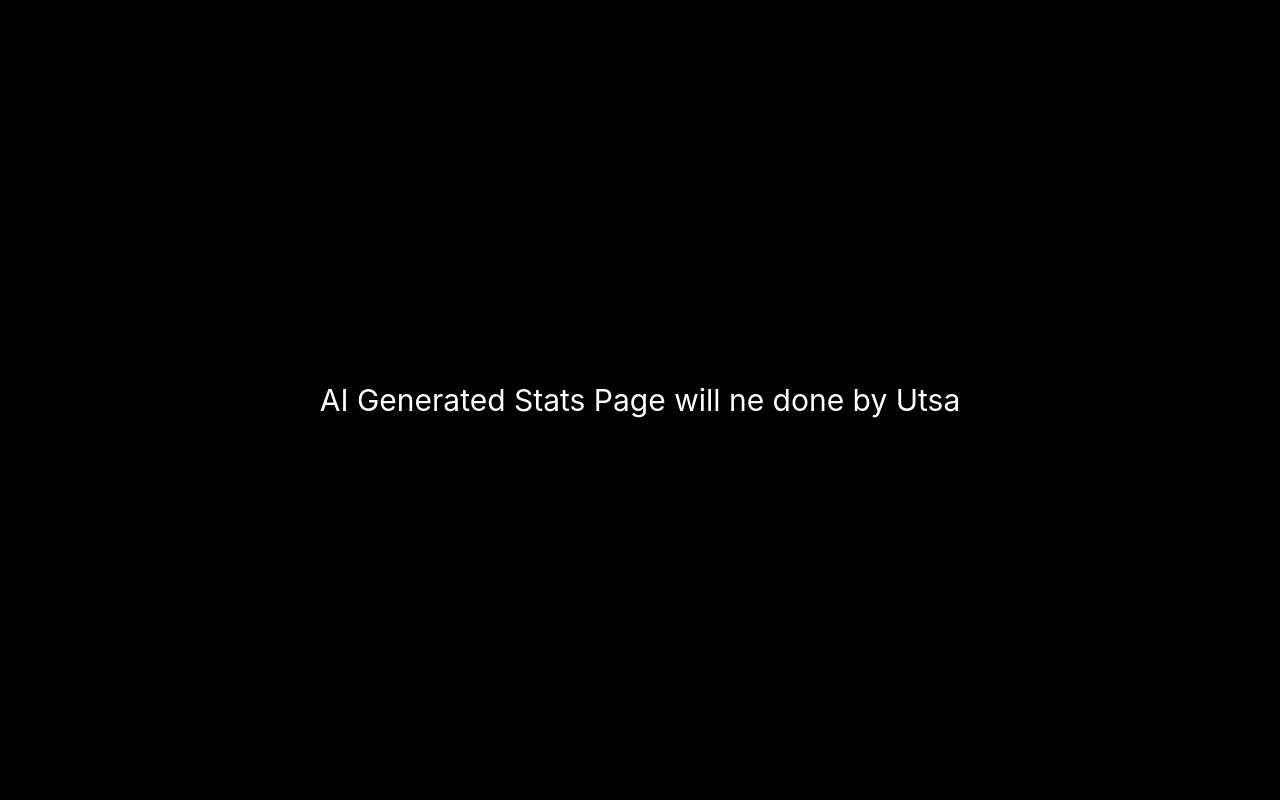
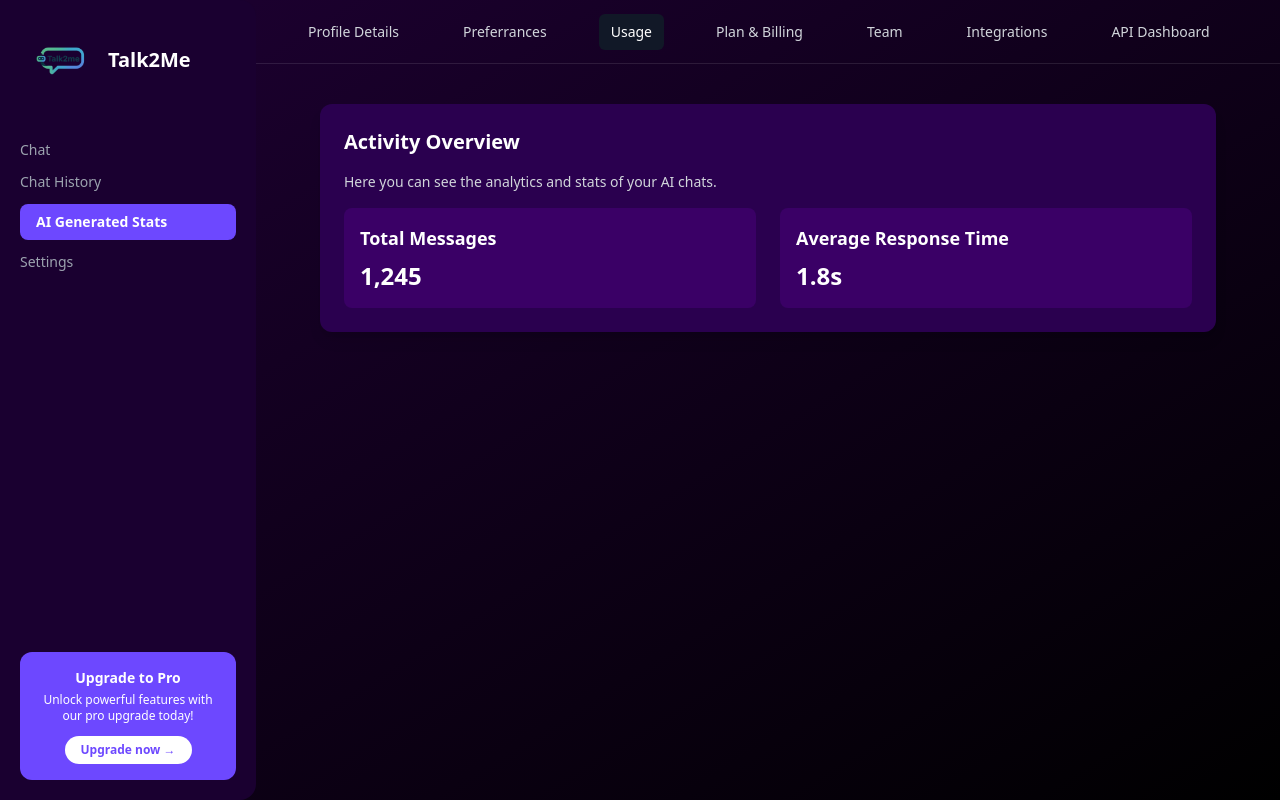
Before and after one commit to quantum2code/talk2me, a React (Vite) app in the folder frontend/: page /ai-stats in a window 1280 px wide. Built offline with nearby package versions, Linux system fonts and the light colour scheme.

Commit message:
Updated AIStats.jsx part
Now start, connecting with the backend.

```diff
--- a/frontend/src/pages/AIStats.jsx
+++ b/frontend/src/pages/AIStats.jsx
@@ -1,9 +1,103 @@
-import React from "react";
+import React, { useState } from "react";
+import { FaMicrophone } from "react-icons/fa";
+import { useNavigate } from "react-router-dom";
+import { auth } from '../signUpFirebase';
 
 export default function AIStats() {
+
+  // MAPPING FOR NAVIGATION
+  const navigation = [
+    { name: 'Profile Details', href: '#', current: false },
+    { name: 'Preferrances', href: '#', current: false },
+    { name: 'Usage', href: '#', current: true },
+    { name: 'Plan & Billing', href: '#', current: false },
+    { name: 'Team', href: '#', current: false },
+    { name: 'Integrations', href: '#', current: false },
+    { name: 'API Dashboard', href: '#', current: false },
+  ]
+
+  function classNames(...classes) {
+    return classes.filter(Boolean).join(' ')
+  }
+
+  const navigate = useNavigate();
+  // Fetching the data from Google Account
+  const user = auth.currentUser
+  const avatarURL = user?.photoURL || '/assets/girl-avatar.png'
+  const displayName = user?.displayName || 'Guest'
+
   return (
-    <div className="text-white h-screen bg-black flex items-center justify-center">
-      <h1 className="text-3xl">AI Generated Stats Page will ne done by Utsa</h1>
+    <div className="flex h-screen bg-gradient-to-br from-[#1e0033] to-black text-white font-sans overflow-hidden">
+      {/* Sidebar */}
+      <aside className="w-64 bg-[#1a0030] p-5 flex flex-col justify-between fixed top-0 left-0 h-full z-20 rounded-tr-2xl rounded-br-2xl">
+        <div>
+          {/* Logo */}
+          <div className="flex items-center gap-2 mb-10">
+            <img src="talk2melogo.png" alt="Talk2Me Logo" className="h-20 w-15" />
+            <span className="text-xl font-semibold">Talk2Me</span>
+          </div>
+
+          {/* Navigation */}
+          <nav className="space-y-3 text-sm text-gray-400">
+            <button onClick={() => navigate("/main")} className="block hover:text-white transition">Chat</button>
+            <button onClick={() => navigate("/chathistory")} className="block hover:text-white transition">Chat History</button>
+            <button onClick={() => navigate("/ai-stats")} className="w-full text-left px-4 py-2 rounded-lg bg-[#6d48ff] text-white font-semibold">
+              AI Generated Stats
+            </button>
+            <button onClick={() => navigate("/settings")} className="block hover:text-white transition">Settings</button>
+          </nav>
+        </div>
+
+        {/* Upgrade Card */}
+        <div className="bg-[#6d48ff] text-white p-4 rounded-xl text-center mt-10">
+          <h2 className="text-sm font-bold mb-1">Upgrade to Pro</h2>
+          <p className="text-xs mb-3">Unlock powerful features with our pro upgrade today!</p>
+          <button className="bg-white text-[#6d48ff] px-4 py-1.5 rounded-full text-xs font-semibold">Upgrade now →</button>
+        </div>
+      </aside>
+
+      {/* Main Content */}
+      <main className="ml-64 flex-1 flex flex-col">
+        {/* Top Navigation */}
+        <header className="h-16 border-b border-white/10 px-10 flex items-center justify-between">
+          <div className="hidden sm:flex space-x-10">
+            {navigation.map((item) => (
+              <a
+                key={item.name}
+                href={item.href}
+                aria-current={item.current ? 'page' : undefined}
+                className={classNames(
+                  item.current ? 'bg-gray-900 text-white' : 'text-gray-300 hover:bg-white/5 hover:text-white',
+                  'rounded-md px-3 py-2 text-sm font-medium'
+                )}
+              >
+                {item.name}
+              </a>
+            ))}
+          </div>
+        </header>
+
+        {/* Body Content */}
+        <section className="p-10 overflow-y-auto">
+          <div className="bg-[#2a004f] p-6 rounded-xl shadow-lg max-w-4xl mx-auto">
+            <h2 className="text-xl font-bold mb-4">Activity Overview</h2>
+            <p className="text-gray-300 text-sm mb-4">Here you can see the analytics and stats of your AI chats.</p>
+
+            {/* Example Stat Cards */}
+            <div className="grid grid-cols-1 md:grid-cols-2 gap-6">
+              <div className="bg-[#3a0066] p-4 rounded-lg">
+                <h3 className="text-lg font-semibold mb-2">Total Messages</h3>
+                <p className="text-2xl font-bold">1,245</p>
+              </div>
+              <div className="bg-[#3a0066] p-4 rounded-lg">
+                <h3 className="text-lg font-semibold mb-2">Average Response Time</h3>
+                <p className="text-2xl font-bold">1.8s</p>
+              </div>
+            </div>
+          </div>
+        </section>
+      </main>
     </div>
+
   );
 }
```
